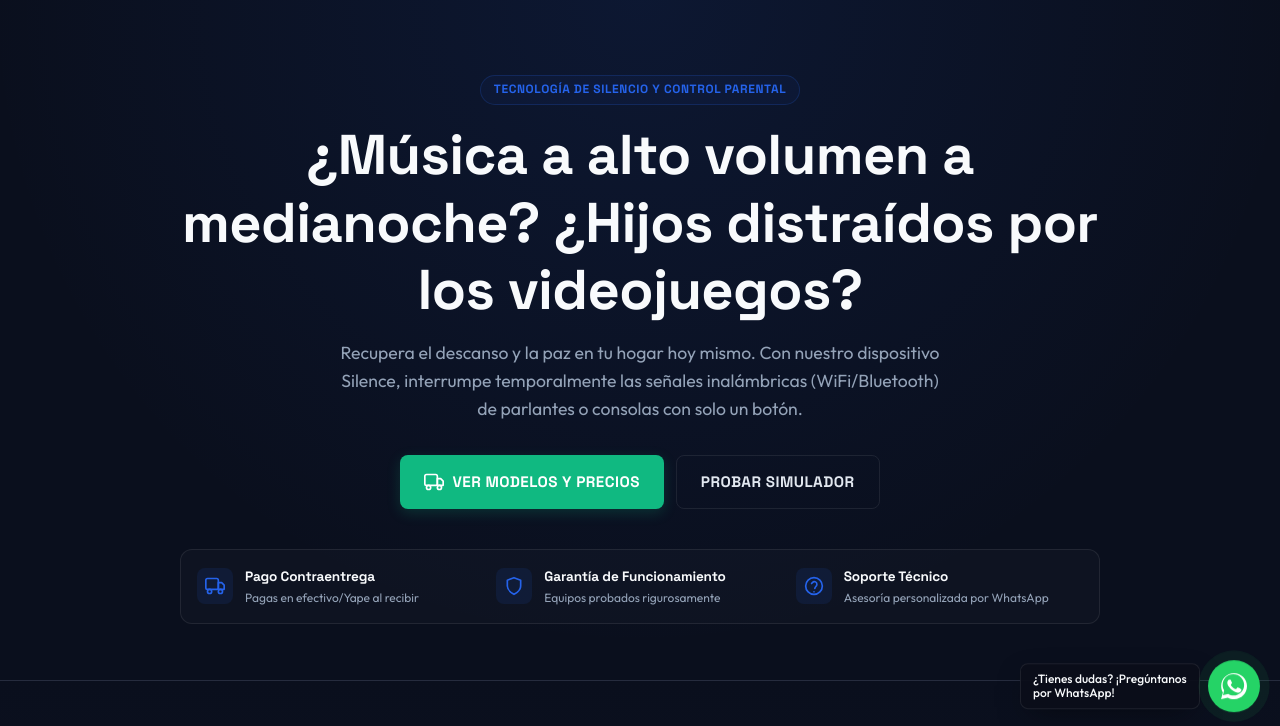
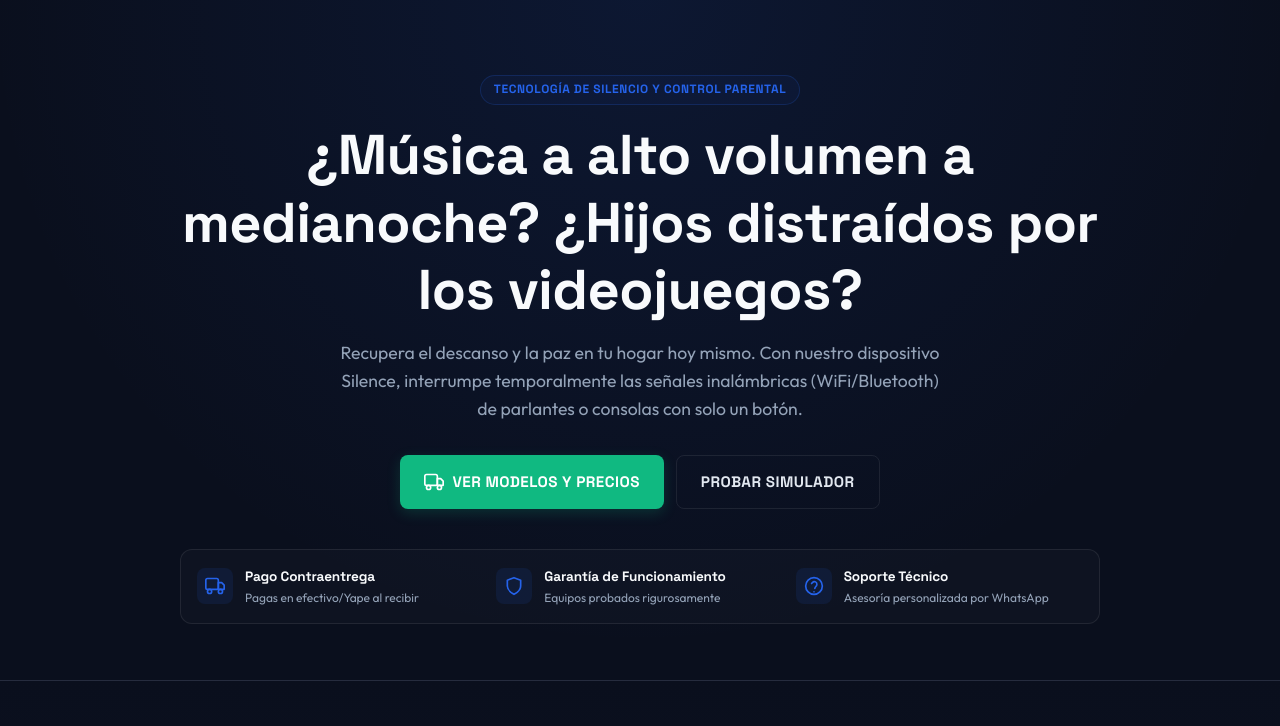
Before and after one commit to infinitylab-oficial/infinitylab, a plain HTML site: page index.html in a window 1280 px wide. Shown: the part 64-790 px from the top of the page. Drawn offline with Linux system fonts and the light colour scheme.

Commit message:
Update index.html

```diff
--- a/index.html
+++ b/index.html
@@ -664,18 +664,3 @@
             <p class="footer-legal">Nota Legal: Este dispositivo de microcontroladores ESP32 está diseñado exclusivamente como una herramienta de control parental y gestión de límites tecnológicos en redes y dispositivos propios o con el consentimiento del administrador de la red. Utilícese de manera ética y responsable.</p>
         </div>
     </footer>
-
-    <!-- Floating WhatsApp Button - Essential for Peruvian conversions -->
-    <div class="floating-whatsapp-container">
-        <div class="whatsapp-tooltip">
-            <p>¿Tienes dudas? ¡Pregúntanos por WhatsApp!</p>
-        </div>
-        <a id="whatsapp-float-btn" class="floating-whatsapp-btn" target="_blank" rel="noopener">
-            <svg viewBox="0 0 24 24"><path d="M.057 24l1.687-6.163c-1.041-1.804-1.588-3.849-1.587-5.946C.06 5.348 5.397.01 12.008.01c3.202.001 6.212 1.246 8.477 3.514 2.266 2.268 3.507 5.28 3.505 8.484-.004 6.657-5.34 11.997-11.953 11.997-2.005-.001-3.973-.502-5.73-1.458L0 24zm6.59-4.846c1.6.95 3.188 1.449 4.825 1.451 5.436 0 9.86-4.37 9.864-9.799.002-2.63-1.023-5.101-2.885-6.97C16.49 1.966 14.039.935 11.39.935c-5.442 0-9.867 4.372-9.87 9.8.002 1.778.483 3.51 1.396 5.042L1.87 20.25l4.777-1.096zM17.8 14.18c-.31-.156-1.84-.908-2.12-.99-.28-.104-.49-.156-.69.156-.2.312-.78.99-.95 1.198-.17.208-.35.234-.66.078-.31-.156-1.3-.48-2.48-1.527-.91-.812-1.53-1.82-1.71-2.13-.18-.31-.02-.48.13-.635.14-.14.31-.36.47-.54.16-.18.21-.31.31-.52.1-.208.05-.39-.02-.546-.08-.156-.69-1.664-.95-2.288-.25-.6-.53-.52-.73-.53-.19-.01-.4-.01-.61-.01-.21 0-.55.078-.84.39-.29.312-1.11 1.092-1.11 2.666 0 1.573 1.15 3.094 1.31 3.3.16.208 2.26 3.452 5.48 4.84.77.33 1.37.528 1.84.678.77.24 1.48.207 2.04.124.62-.093 1.84-.754 2.1-1.447.26-.692.26-1.288.18-1.417-.08-.124-.29-.208-.6-.364z"/></svg>
-        </a>
-    </div>
-
-    <!-- JavaScript -->
-    <script src="js/script.js"></script>
-</body>
-</html>
```
